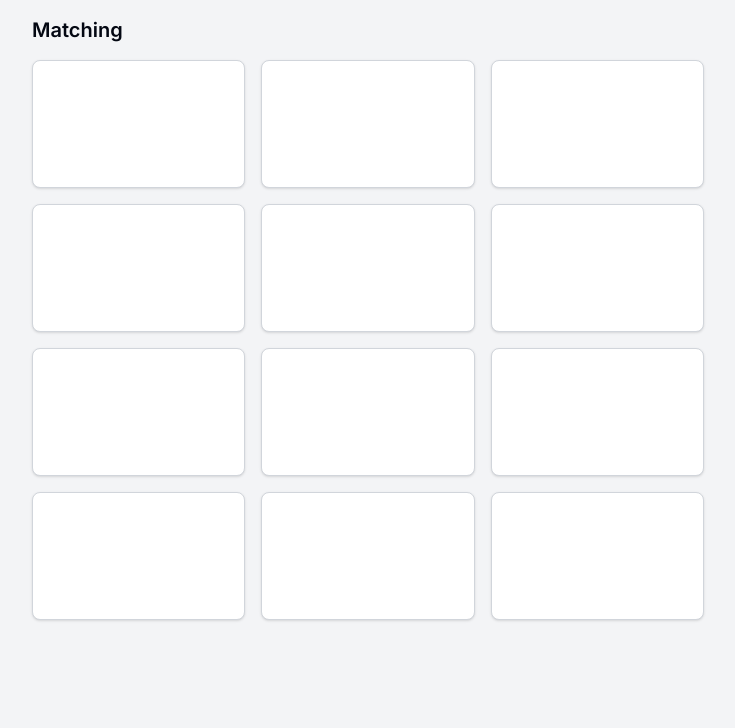
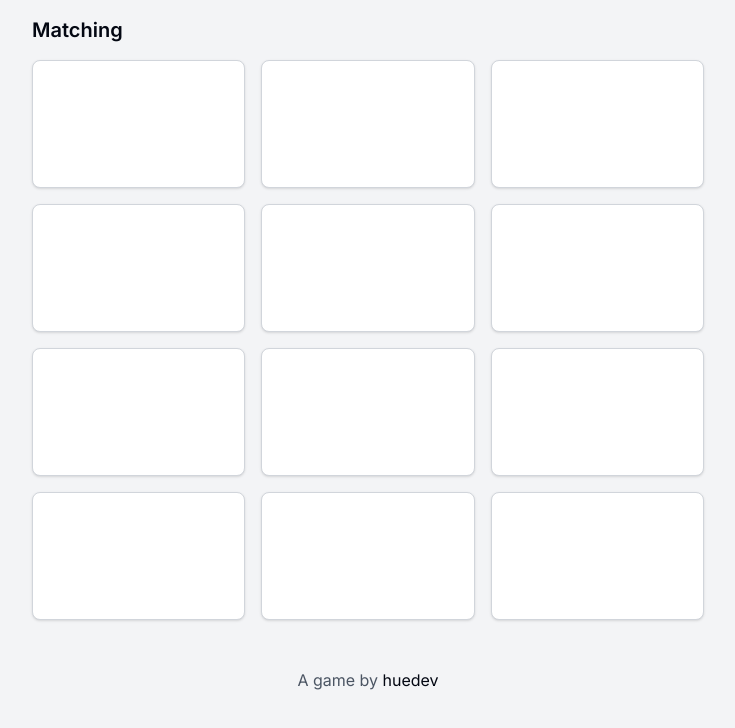
Before and after one commit to huedev/matching, a Next.js app: page / in a window 1280 px wide. Shown: the top 728 px of the page, without its empty margins (272-1007 px from the left). Built offline with nearby package versions, Linux system fonts and the light colour scheme.

Commit message:
Footer and slight format tweaks

```diff
--- a/components/board.tsx
+++ b/components/board.tsx
@@ -62,7 +62,7 @@ export default function Board() {
       {finished &&
         <div className="py-4 flex flex-col space-y-4 items-center justify-center">
           <span className="text-lg text-emerald-600 dark:text-emerald-500">
-            Nice work! You won in {moves} moves!
+            Nice work! You won in <strong>{moves}</strong> moves!
           </span>
           <button onClick={resetGame} className="flex items-center justify-center shadow rounded-lg px-4 py-3 border text-gray-950 dark:text-white bg-white dark:bg-gray-800 border-gray-300 dark:border-gray-700">
             Play again
--- /dev/null
+++ b/components/footer.tsx
@@ -0,0 +1,9 @@
+export default function Footer() {
+  return (
+    <footer className="mt-12 mb-4 flex items-center justify-center">
+      <span className="font-semibolds text-gray-600 dark:text-gray-400">
+        A game by <a className="text-gray-950 dark:text-white" href="https://www.huedev.me/" rel="noopener" target="_blank">huedev</a>
+      </span>
+    </footer>
+  )
+}
--- a/pages/index.tsx
+++ b/pages/index.tsx
@@ -1,4 +1,5 @@
 import Board from "@/components/board";
+import Footer from "@/components/footer";
 import Header from "@/components/header";
 
 export default function Home() {
@@ -7,6 +8,7 @@ export default function Home() {
       <div className="mx-auto max-w-2xl">
         <Header />
         <Board />
+        <Footer />
       </div>
     </div>
   )
```
